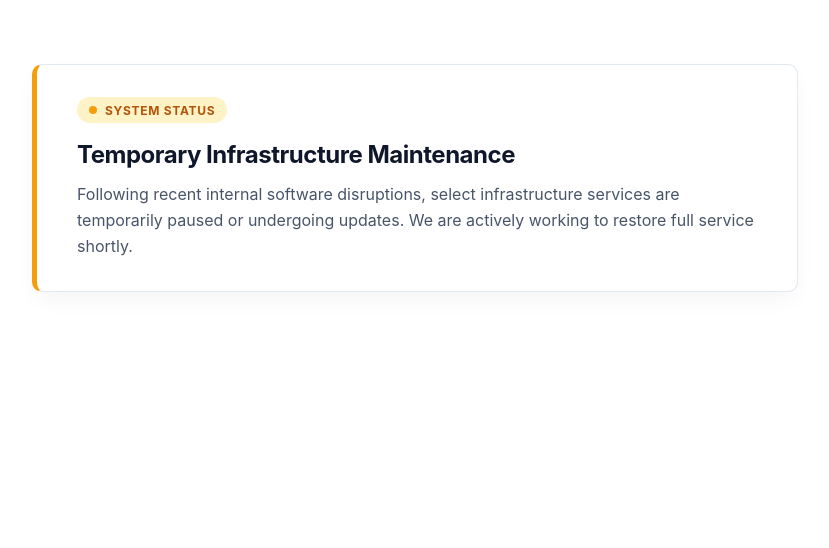
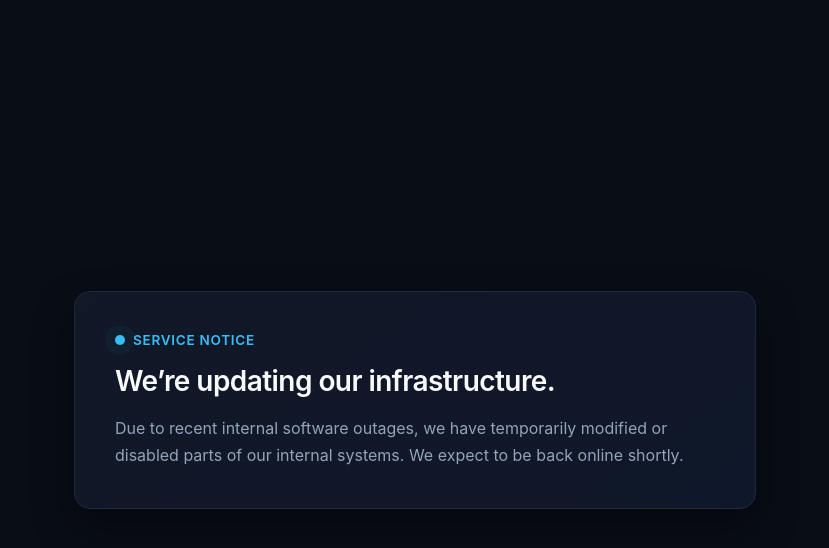
Before and after one commit to CodeTestGroup/tapsign-static, a plain HTML site: page index.html in a window 1280 px wide. Shown: the whole page, without its empty margins (225-1054 px from the left). Drawn offline with Linux system fonts and the light colour scheme.

Commit message:
Revamp status banner and maintenance message
Updated the layout and design of the status banner and maintenance box.

```diff
--- a/index.html
+++ b/index.html
@@ -2,66 +2,81 @@
 <html lang="en">
 <head>
   <style>
-    .status-banner {
-      max-width: 680px;
-      margin: 4rem auto;
-      padding: 2rem 2.5rem;
-      background-color: #ffffff;
-      border: 1px solid #e2e8f0;
-      border-left: 5px solid #f59e0b; /* Amber status indicator */
-      border-radius: 10px;
-      box-shadow: 0 10px 25px -5px rgba(0, 0, 0, 0.05);
-      font-family: -apple-system, BlinkMacSystemFont, "Segoe UI", Roboto, Helvetica, Arial, sans-serif;
+    body {
+      background-color: #090d16;
+      margin: 0;
+      display: flex;
+      align-items: center;
+      justify-content: center;
+      min-height: 100vh;
+      font-family: -apple-system, BlinkMacSystemFont, "Segoe UI", Roboto, sans-serif;
     }
 
-    .status-badge {
-      display: inline-flex;
-      align-items: center;
-      gap: 0.5rem;
-      background-color: #fef3c7;
-      color: #b45309;
-      font-size: 0.75rem;
-      font-weight: 700;
-      text-transform: uppercase;
-      letter-spacing: 0.06em;
-      padding: 0.35rem 0.75rem;
-      border-radius: 9999px;
-      margin-bottom: 1rem;
+    .maintenance-box {
+      max-width: 600px;
+      padding: 2.5rem;
+      margin: 1rem;
+      background: linear-gradient(145deg, #111827, #0f172a);
+      border: 1px solid #1e293b;
+      border-radius: 16px;
+      box-shadow: 0 20px 40px rgba(0, 0, 0, 0.4);
+      text-align: left;
     }
 
-    .status-dot {
-      width: 8px;
-      height: 8px;
-      background-color: #f59e0b;
+    .pulse-indicator {
+      display: inline-block;
+      width: 10px;
+      height: 10px;
+      background-color: #38bdf8;
       border-radius: 50%;
+      margin-right: 8px;
+      box-shadow: 0 0 0 rgba(56, 189, 248, 0.4);
+      animation: pulse 2s infinite;
     }
 
-    .status-banner h1 {
-      font-size: 1.5rem;
-      font-weight: 700;
-      color: #0f172a;
-      margin: 0 0 0.75rem 0;
-      line-height: 1.3;
+    @keyframes pulse {
+      0% { box-shadow: 0 0 0 0 rgba(56, 189, 248, 0.7); }
+      70% { box-shadow: 0 0 0 10px rgba(56, 189, 248, 0); }
+      100% { box-shadow: 0 0 0 0 rgba(56, 189, 248, 0); }
+    }
+
+    .status-label {
+      color: #38bdf8;
+      font-size: 0.85rem;
+      font-weight: 600;
+      letter-spacing: 0.05em;
+      text-transform: uppercase;
+      margin-bottom: 1rem;
+      display: flex;
+      align-items: center;
+    }
+
+    .maintenance-box h1 {
+      color: #f8fafc;
+      font-size: 1.75rem;
+      font-weight: 600;
+      margin: 0 0 1rem 0;
+      line-height: 1.25;
       letter-spacing: -0.02em;
     }
 
-    .status-banner p {
+    .maintenance-box p {
+      color: #94a3b8;
       font-size: 1rem;
-      color: #475569;
+      line-height: 1.65;
       margin: 0;
-      line-height: 1.6;
     }
   </style>
 </head>
 <body>
 
-  <div class="status-banner">
-    <div class="status-badge">
-      <span class="status-dot"></span>
-      System Status
+  <div class="maintenance-box">
+    <div class="status-label">
+      <span class="pulse-indicator"></span>
+      Service Notice
     </div>
-    <h1>Temporary Infrastructure Maintenance</h1>
-    <p>Following recent internal software disruptions, select infrastructure services are temporarily paused or undergoing updates. We are actively working to restore full service shortly.</p>
+    <h1>We’re updating our infrastructure.</h1>
+    <p>Due to recent internal software outages, we have temporarily modified or disabled parts of our internal systems. We expect to be back online shortly.</p>
   </div>
 
 </body>
```
